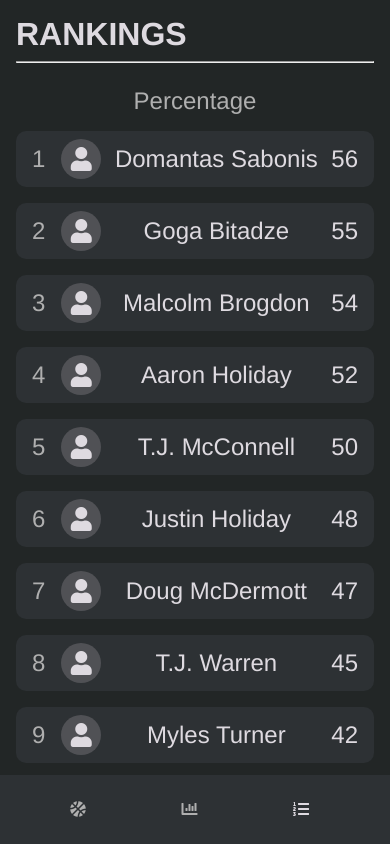
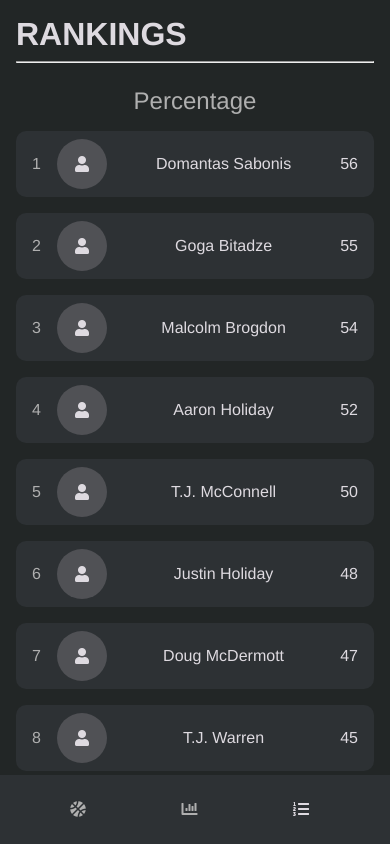
Before and after one commit to jaredami/shot-tracker, a React (Create React App) app: page /rankings in a window 390 px wide. Built offline with nearby package versions, Linux system fonts and the light colour scheme.

Commit message:
Adjust rankings card font for mobile

```diff
--- a/src/components/Rankings.module.css
+++ b/src/components/Rankings.module.css
@@ -40,8 +40,8 @@
 
 .userPicContainer {
   background: var(--dark-gray);
-  width: 40px;
-  height: 40px;
+  width: 50px;
+  height: 50px;
   border-radius: 100%;
   display: flex;
   flex-direction: row;
@@ -57,3 +57,9 @@
   color: var(--light-gray);
   font-size: 0.8rem;
 }
+
+@media only screen and (max-width: 400px) {
+  .userCard {
+    font-size: 1rem;
+  }
+}
```
